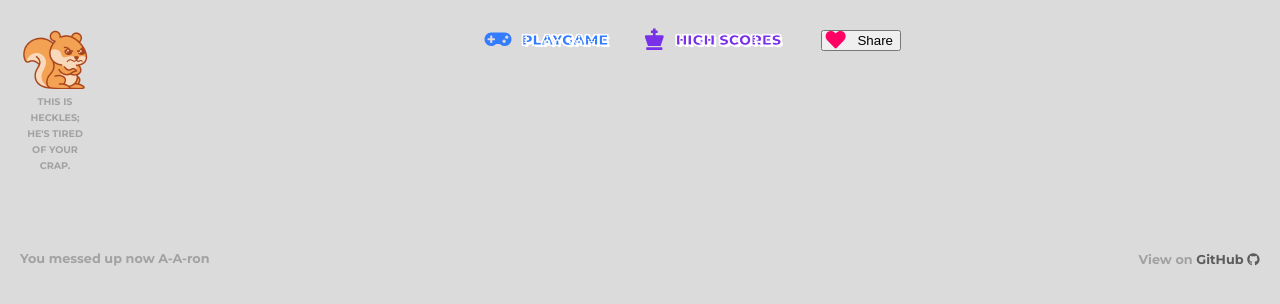
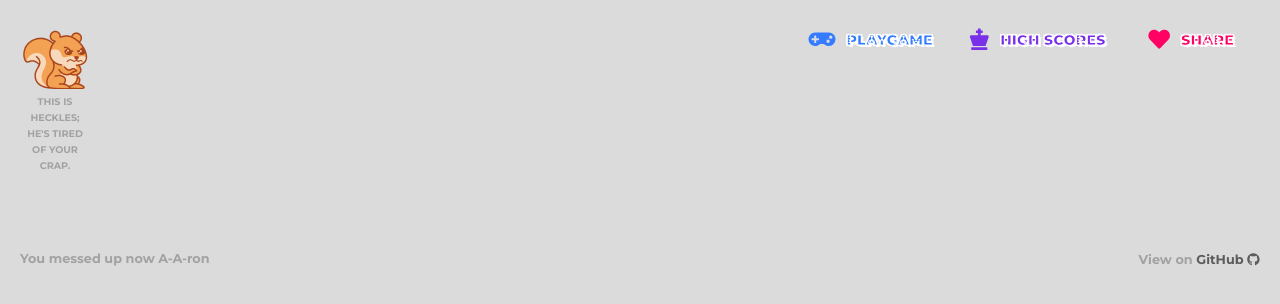
Before and after one commit to jmalm79/hack-a-mole, a React (Create React App) app in the folder client/: page /share in a window 1280 px wide. Shown: the top 304 px of the page. Built offline with nearby package versions, Linux system fonts and the light colour scheme.

Commit message:
Fixed nav and share buttons. Styled the share icons

```diff
--- a/client/src/App.css
+++ b/client/src/App.css
@@ -127,8 +127,16 @@ nav .high-scores a {
 nav .high-scores svg {
 	color: var(--purple);
 }
-nav .share a {
+nav .share button {
 	color: var(--pink);
+	font-weight: 900;
+	font-family: "Montserrat", sans-serif;
+	border: none;
+	font-size: .9rem;
+	text-transform: uppercase;
+	background: none;
+	-webkit-text-stroke: 1px white;
+	text-shadow: 2px 2px 0 #fff, -1px -1px 0 #fff, 1px -1px 0 #fff, -1px 1px 0 #fff, 1px 1px 0 #fff;
 }
 nav .share svg {
 	color: var(--pink);
@@ -136,6 +144,24 @@ nav .share svg {
 nav svg {
 	margin-right: 15px;
 	transform: scale(1.5);
+}
+
+/*
+////// Share schtuff
+*/
+
+div.App {
+	position: absolute;
+	top: 100px;
+	right: 0;
+}
+div.App svg {
+	filter: saturate(0);
+	transition: all .2s ease-in-out;
+}
+div.App svg:hover {
+	filter: saturate(1);
+	transform: scale(1.2);
 }
 
 /*
--- a/client/src/components/layout/Header/index.js
+++ b/client/src/components/layout/Header/index.js
@@ -23,10 +23,12 @@ function Header() {
 		} else {
 			setShareState(({
 				visible: "false"
-		}))}
+			}))
+		}
 	}
 
 	return (
+		<>
 			<header>
 				<Link to="/" className="logo">
 					<img src={Logo} alt="This is heckles the mascot; He's tired of your crap." />
@@ -54,8 +56,10 @@ function Header() {
 						</li>
 					</ul>
 				</nav>
-			<Share isVisible={shareState.visible}/>
+
 			</header>
+			<Share isVisible={shareState.visible} />
+		</>
 	);
 }
 
```
Lines whose indentation alone changed are shown as unchanged.
